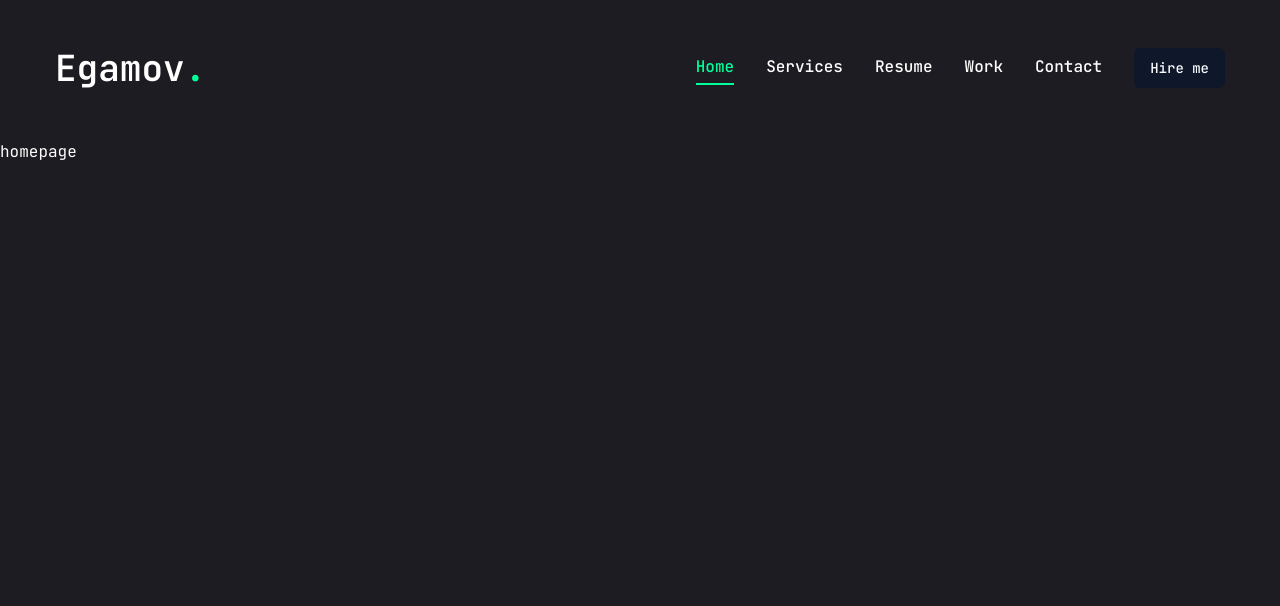
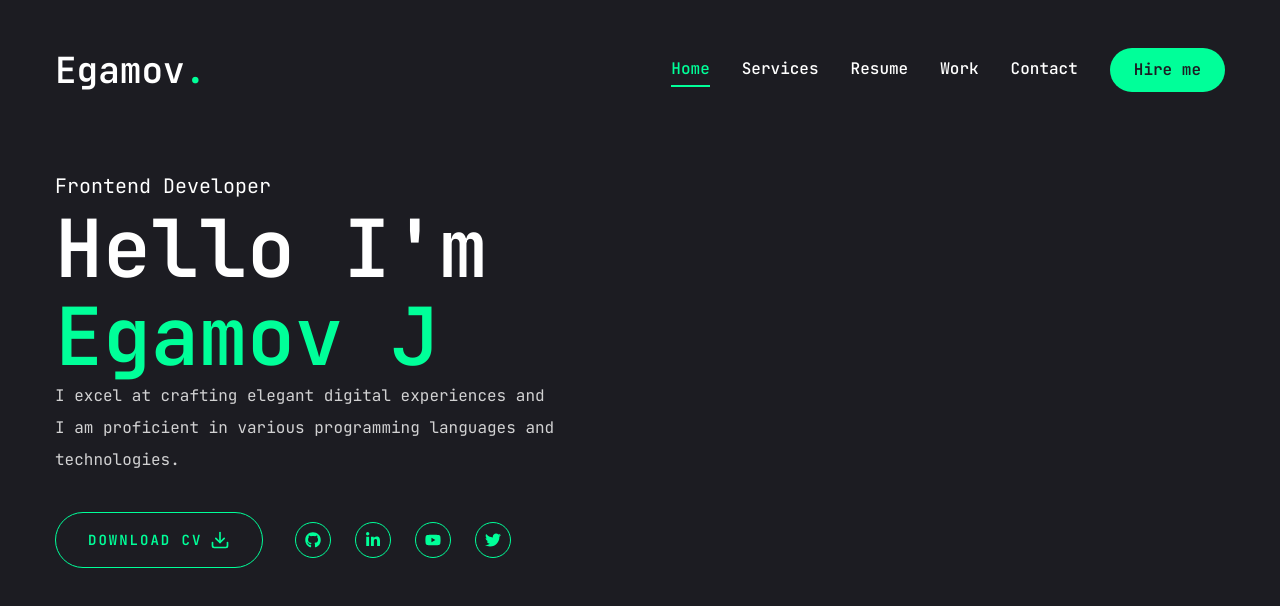
Before and after one commit to egamovj/j-portfolio, a Next.js app: page / in a window 1280 px wide. Shown: the top 606 px of the page. Built offline with nearby package versions, Linux system fonts and the light colour scheme.

Commit message:
hero section

```diff
--- a/app/globals.css
+++ b/app/globals.css
@@ -6,4 +6,13 @@
   body {
     @apply font-primary bg-primary text-white leading-loose;
   }
+  .h1 {
+    @apply text-[48px] xl:text-[80px] leading-[1.1] font-semibold;
+  }
+  .h2 {
+    @apply text-[36px] xl:text-[48px] leading-[1.1] font-semibold;
+  }
+  .h3 {
+    @apply text-[20px] xl:text-[24px] leading-[1.1] font-semibold;
+  }
 }
--- a/app/page.jsx
+++ b/app/page.jsx
@@ -1,3 +1,44 @@
-export default function Home() {
-  return <main>homepage</main>;
-}
+/* eslint-disable react/no-unescaped-entities */
+import { Button } from "@/components/ui/button";
+import { FiDownload } from "react-icons/fi";
+
+import Socials from "@/components/Socials";
+const Home = () => {
+  return (
+    <section className="h-full">
+      <div className="container mx-auto h-full">
+        <div className="flex flex-col xl:flex-row items-center justify-between xl:pt-8 xl:pb-24">
+          <div className="text-center xl:text-left">
+            <span className="text-xl">Frontend Developer</span>
+            <h1 className="h1">
+              Hello I'm <br /> <span className="text-accent">Egamov J</span>
+            </h1>
+            <p className="max-w-[500px] mb-9 text-white/80">
+              I excel at crafting elegant digital experiences and I am
+              proficient in various programming languages and technologies.
+            </p>
+            <div className="flex flex-col xl:flex-row items-center gap-8">
+              <Button
+                variant="outline"
+                size="lg"
+                className="uppercase flex items-center gap-2"
+              >
+                <span>Download CV</span>
+                <FiDownload className="text-xl" />
+              </Button>
+              <div className="mb-8 xl:mb-0">
+                <Socials
+                  containerStyles="flex gap-6"
+                  iconStyles="w-9 h-9 border border-accent rounded-full flex justify-center items-center text-accent text-base hover:bg-accent hover:text-primary hover:transition-all duration-500"
+                />
+              </div>
+            </div>
+          </div>
+          <div></div>
+        </div>
+      </div>
+    </section>
+  );
+};
+
+export default Home;
--- /dev/null
+++ b/components/Socials.jsx
@@ -0,0 +1,23 @@
+import React from "react";
+import Link from "next/link";
+
+import { FaGithub, FaLinkedinIn, FaYoutube, FaTwitter } from "react-icons/fa";
+
+const socials = [
+  { icon: <FaGithub />, path: "" },
+  { icon: <FaLinkedinIn />, path: "" },
+  { icon: <FaYoutube />, path: "" },
+  { icon: <FaTwitter />, path: "" },
+];
+
+const Socials = ({containerStyles, iconStyles}) => {
+  return <div className={containerStyles}>
+    {socials.map((item, index) => {
+        return <Link key={index} href={item.path} className={iconStyles}>
+            {item.icon}
+        </Link>
+    })}
+  </div>;
+};
+
+export default Socials;
--- a/components/ui/button.jsx
+++ b/components/ui/button.jsx
@@ -1,29 +1,22 @@
-import * as React from "react"
-import { Slot } from "@radix-ui/react-slot"
+import * as React from "react";
+import { Slot } from "@radix-ui/react-slot";
 import { cva } from "class-variance-authority";
-
-import { cn } from "@/lib/utils"
+import { cn } from "@/lib/utils";
 
 const buttonVariants = cva(
-  "inline-flex items-center justify-center whitespace-nowrap rounded-md text-sm font-medium ring-offset-white transition-colors focus-visible:outline-none focus-visible:ring-2 focus-visible:ring-slate-950 focus-visible:ring-offset-2 disabled:pointer-events-none disabled:opacity-50 dark:ring-offset-slate-950 dark:focus-visible:ring-slate-300",
+  "inline-flex items-center justify-center whitespace-nowrap rounded-full text-base font-semibold ring-offset-white transition-colors",
   {
     variants: {
       variant: {
-        default: "bg-slate-900 text-slate-50 hover:bg-slate-900/90 dark:bg-slate-50 dark:text-slate-900 dark:hover:bg-slate-50/90",
-        destructive:
-          "bg-red-500 text-slate-50 hover:bg-red-500/90 dark:bg-red-900 dark:text-slate-50 dark:hover:bg-red-900/90",
+        default: "bg-accent text-primary hover:bg-accent-hover",
+        primary: "bg-primary text-white",
         outline:
-          "border border-slate-200 bg-white hover:bg-slate-100 hover:text-slate-900 dark:border-slate-800 dark:bg-slate-950 dark:hover:bg-slate-800 dark:hover:text-slate-50",
-        secondary:
-          "bg-slate-100 text-slate-900 hover:bg-slate-100/80 dark:bg-slate-800 dark:text-slate-50 dark:hover:bg-slate-800/80",
-        ghost: "hover:bg-slate-100 hover:text-slate-900 dark:hover:bg-slate-800 dark:hover:text-slate-50",
-        link: "text-slate-900 underline-offset-4 hover:underline dark:text-slate-50",
+          "border border-accent bg-transparent text-accent hover:bg-accent hover:text-primary",
       },
       size: {
-        default: "h-10 px-4 py-2",
-        sm: "h-9 rounded-md px-3",
-        lg: "h-11 rounded-md px-8",
-        icon: "h-10 w-10",
+        default: "h-[44px] px-6",
+        md: "h-[48px] px-6",
+        lg: "h-[56px] px-8 text-sm uppercase tracking-[2px]",
       },
     },
     defaultVariants: {
@@ -31,17 +24,20 @@
       size: "default",
     },
   }
-)
+);
 
-const Button = React.forwardRef(({ className, variant, size, asChild = false, ...props }, ref) => {
-  const Comp = asChild ? Slot : "button"
-  return (
-    (<Comp
-      className={cn(buttonVariants({ variant, size, className }))}
-      ref={ref}
-      {...props} />)
-  );
-})
-Button.displayName = "Button"
+const Button = React.forwardRef(
+  ({ className, variant, size, asChild = false, ...props }, ref) => {
+    const Comp = asChild ? Slot : "button";
+    return (
+      <Comp
+        className={cn(buttonVariants({ variant, size, className }))}
+        ref={ref}
+        {...props}
+      />
+    );
+  }
+);
+Button.displayName = "Button";
 
-export { Button, buttonVariants }
+export { Button, buttonVariants };
```
